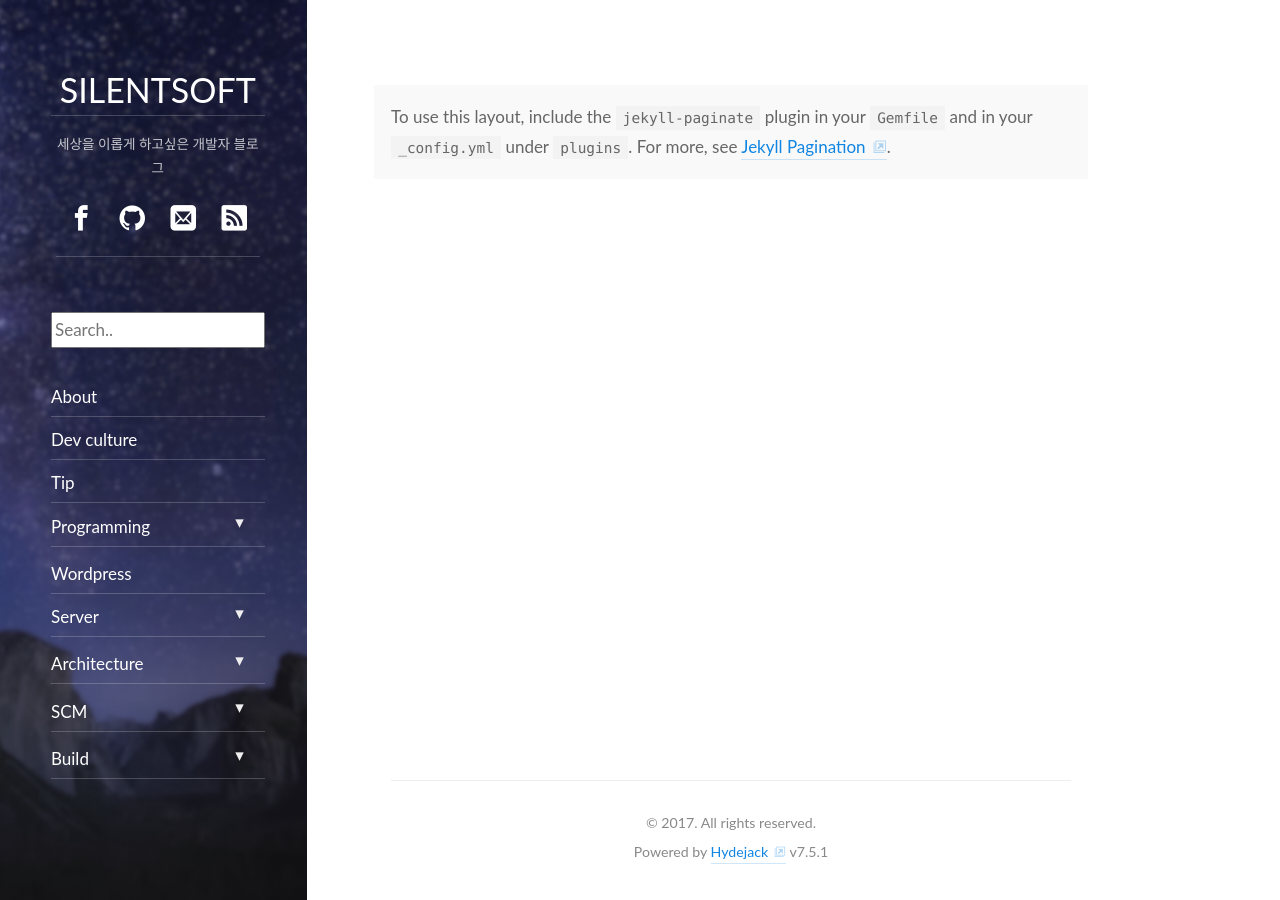
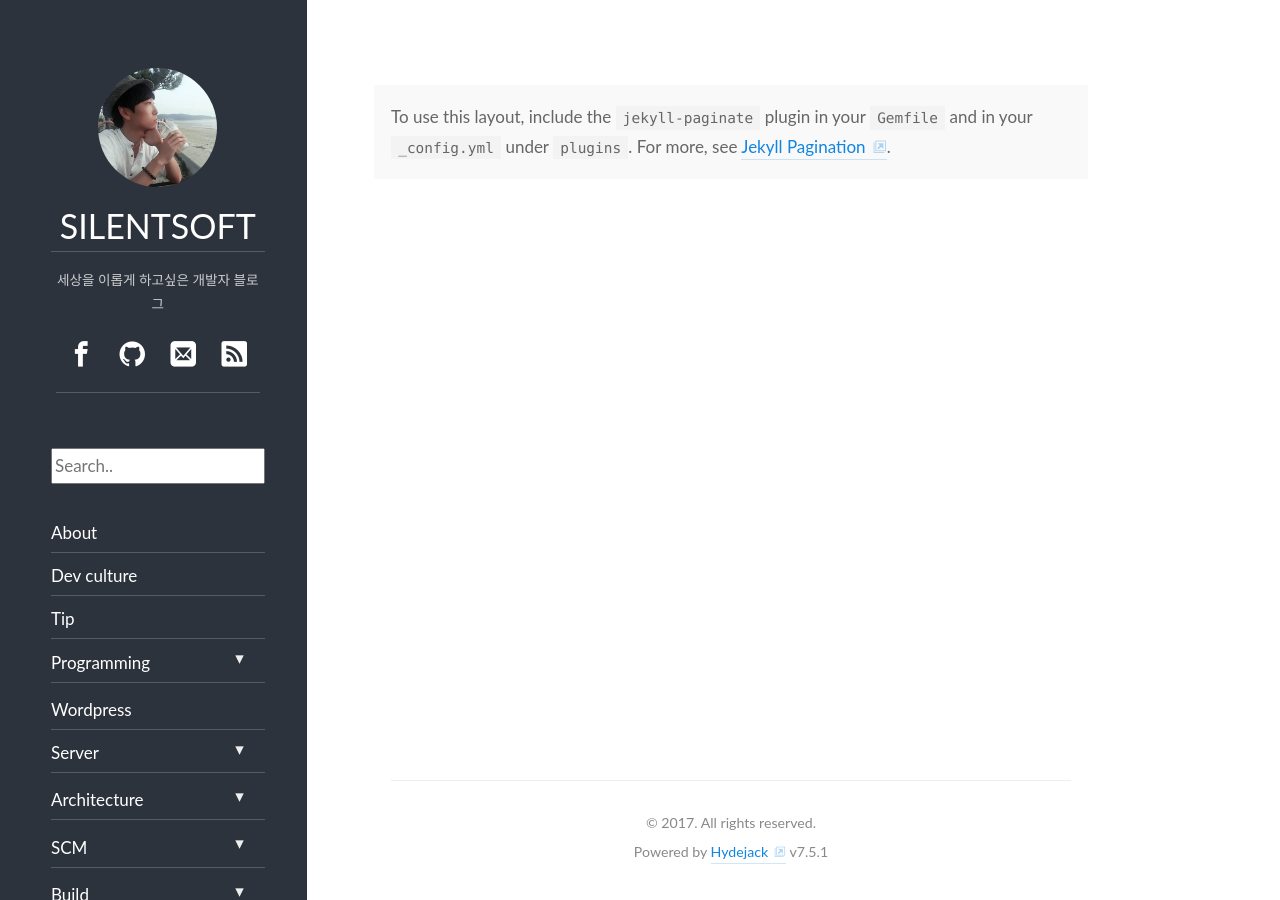
Before and after one commit to silentsoft/blog.silentsoft.org, a Jekyll site: the page built from index.html, in a window 1280 px wide and 900 px high. Built offline with Jekyll 4.4.1, drawn with Linux system fonts in a browser that asks for light colours; some web fonts are replaced; the list of posts is cut into pages by our own code.

Commit message:
changes sidebar background

```diff
--- a/_config.yml
+++ b/_config.yml
@@ -73,7 +73,10 @@ paginate_path:         /page/:num/
 
 # Sidebar image and theme color of the site.
 #Photo by James Donovan on Unsplash (https://unsplash.com/photos/hF27It_F5xY)
-accent_image:          /assets/img/sidebar-bg.jpg
+#accent_image:          /assets/img/sidebar-bg.jpg
+accent_image:
+  background:          '#2f3640'
+  overlay:             false
 accent_color:          '#1085E2'
 #accent_color:          '#4fb1ba'
 #accent_color:          '#a85641'
--- a/_includes/sidebar.html
+++ b/_includes/sidebar.html
@@ -14,7 +14,6 @@
       {% assign author = site.data.authors.first[1] | default:site.author %}
 
       <div class="sidebar-about">
-        <!--
         <h2 class="h1">
           <div class="sidebar-box">
             {% if author.picture %}
@@ -22,7 +21,6 @@
             {% endif %}
           </div>
         </h2>
-        -->
 
         <h2 class="h1"><a href="{{ '/' | relative_url }}">{{ site.title }}</a></h2>
         {% assign text = site.tagline | default:site.description %}
--- a/_sass/my-style.scss
+++ b/_sass/my-style.scss
@@ -56,7 +56,6 @@
   width: 6.5rem;
   height: 6.5rem;
   align-self: center;
-  margin-right: 20px;
   border-radius: 100%;
   position: relative;
 
```
